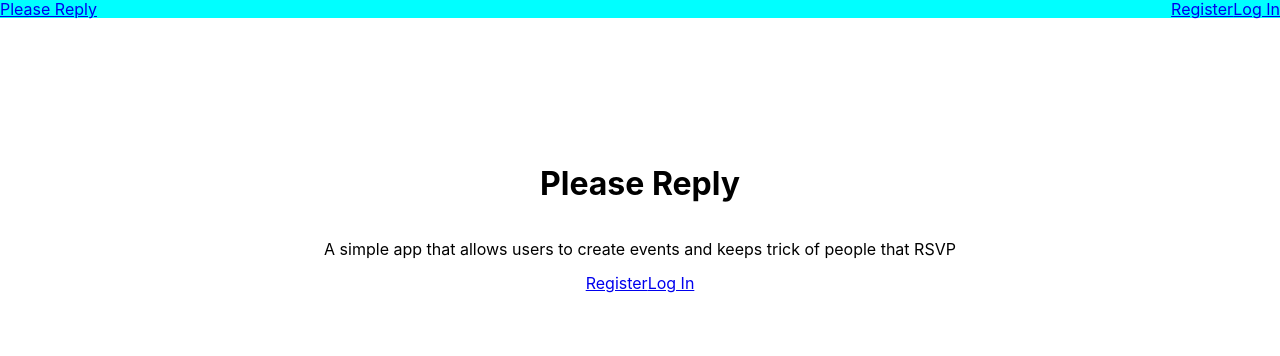
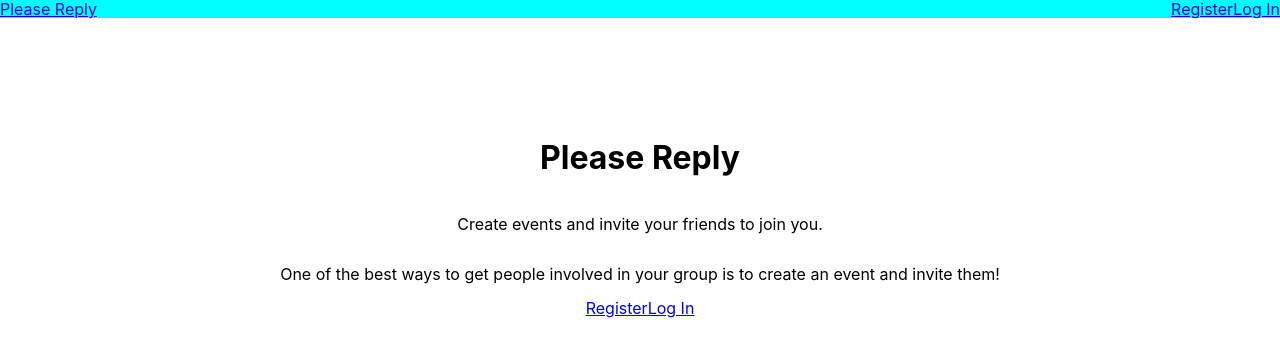
Before and after one commit to alvinwchou/please-reply, a React (Create React App) app: page / in a window 1280 px wide. Shown: the top 356 px of the page. Built offline with nearby package versions, Linux system fonts and the light colour scheme; no server answers.

Commit message:
fix: :bug: added redirects file and changed homepage desciption

```diff
--- a/src/pages/Home.js
+++ b/src/pages/Home.js
@@ -5,7 +5,8 @@ function Home({ displayName }) {
     return (
         <div className="home">
             <h1>Please Reply</h1>
-            <p>A simple app that allows users to create events and keeps trick of people that RSVP</p>
+            <p>Create events and invite your friends to join you. </p>
+            <p>One of the best ways to get people involved in your group is to create an event and invite them!</p>
             {!displayName &&
                 <div>
                     <Link to='/register'>Register</Link>
```
Also changed, not shown: 1 other file (tests, documents, lock files or other folders).
